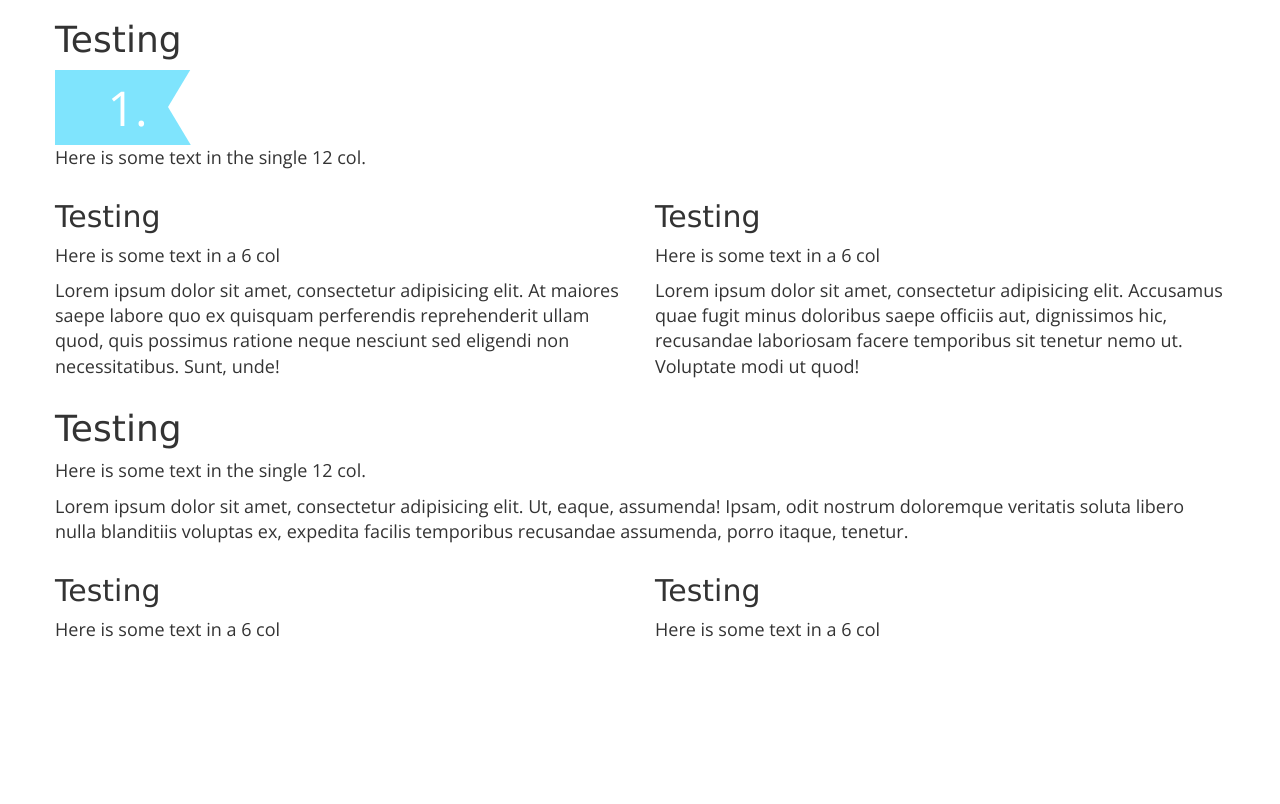
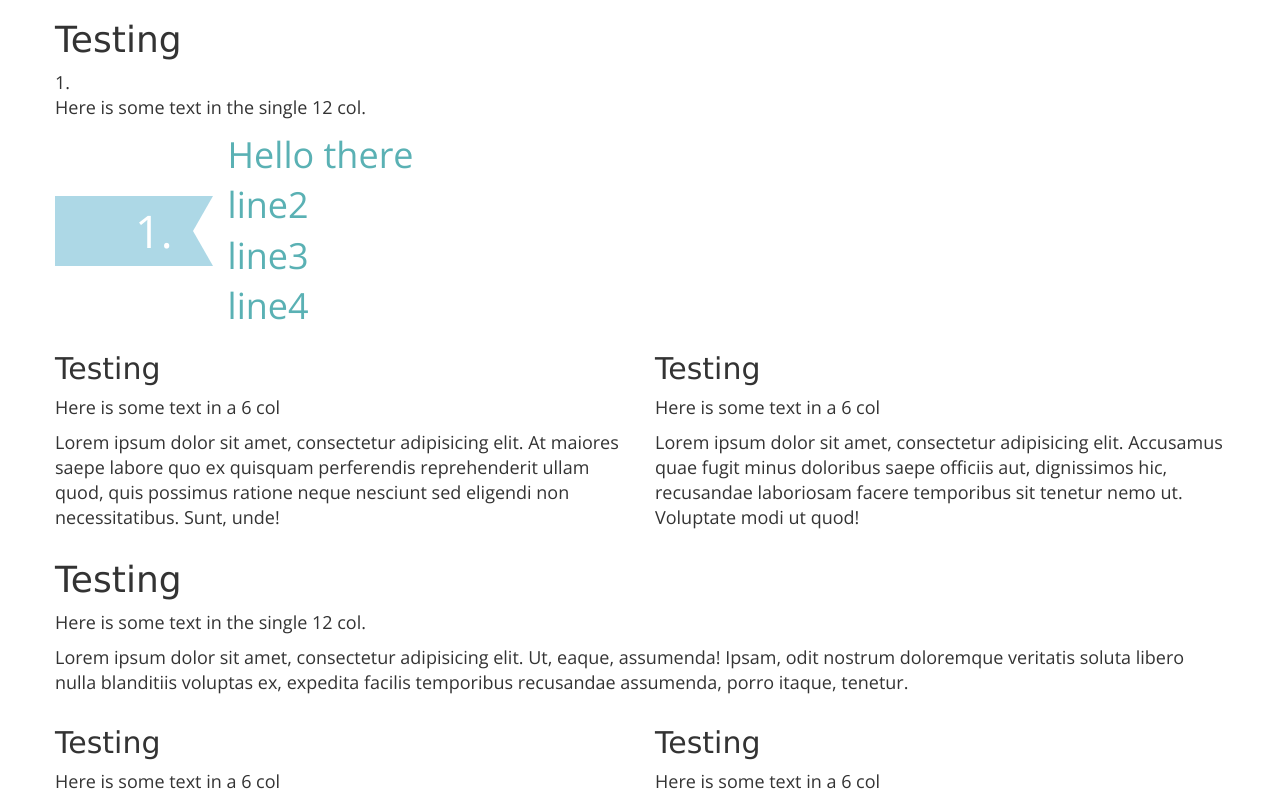
Before and after one commit to townivan/renewal2017, a website: page ribbonTest.html in a window 1280 px wide. Drawn offline with nearby package versions, Linux system fonts and the light colour scheme.

Commit message:
first draft

```diff
--- a/dev/_global.scss
+++ b/dev/_global.scss
@@ -48,14 +48,13 @@ a:hover, a:active{text-decoration:underline;}
    padding-left:3px;
 }
 
-
+/*
 .rib{
 	display:flex;
 	align-items:center;
 	flex-wrap:wrap;
 }
 .rib_text{
-
 	flex:1 1 100%;
 }
 .ribbon{
@@ -93,11 +92,54 @@ a:hover, a:active{text-decoration:underline;}
     border-bottom: 500px solid transparent;
     border-right: 300px solid white;
 }
+*/
 
-.factors__heading{
+
+
+.myRibbonContainer{
+	display: flex;
+	align-items: center;
+	flex-wrap:wrap;
+}
+.myRibbonRect{
+	background-color: #7fe4fd;
+	display: flex;
+	align-items: center;
+	height: 70px; /* set to twice the border size of the triangle */
+	padding-left: 68px;
+	padding-right: 20px;
+	font-size: 2.5em;
+	color: white;
+}
+.myRibbonTriangleBox{
+	display: flex;
+	align-items: center;
+}
+.myRibbonTriangle{
+	border: 35px #7fe4fd solid; /* half the height of the triangle */
+	border-left-color: transparent;
+	border-right-color: transparent;
+	border-right-width: 20px; /* width of the triangle */
+	height: 0;
+	width:0;
+	border-left: none;
+}
+.myRibbonAfterTriangleText{
+	display: flex;
+	align-items: center;
 	color:#5ab1b4;
 	font-size: 24px;
+	// margin-left: 15px;
 }
+
+
+
+
+
+// .factors__heading{
+// 	color:#5ab1b4;
+// 	font-size: 24px;
+// }
 .factors__factor{
 	margin-top:60px;
 }
@@ -222,20 +264,22 @@ a:hover, a:active{text-decoration:underline;}
 	.main-header__headingCol{
 		text-align:right;
 	}
-	.main-header__heading{
-		font-size: 2em;
-		line-height:1.1;
-	}
-	.main-header__summary{
-		font-size: .8em;
+
+	.main-header__heading {
+	    font-size: 1.7em;
+	    line-height:1.1;
 	}
 
-	.rib{
+	.main-header__summary {
+	    font-size: .75em;
+	    margin-top: 7px;
+	}
+
+	.myRibbonContainer{
 		flex-wrap:initial;
 	}
-	.rib_text{
-		padding-left: 5px;
-		flex:initial;
+	.myRibbonAfterTriangleText{
+		margin-left: 15px;
 	}
 
 	.factors__body{
@@ -246,21 +290,42 @@ a:hover, a:active{text-decoration:underline;}
 		padding-left:68px;
 	}
 
+
+
+
+
+	.differences__widthbox {
+    	width: 100%;
+	}
 	.differences__heading{
-		font-size:initial;
+		font-size:1.2em;
 	}
-	.differences__widthbox{
-		width:80%;
+	.financial-grades__company-name {
+    	font-size: 0.5em;
 	}
 
 }
 
 /* Medium Devices, Desktops */
 @media only screen and (min-width : 992px) {
-
+	.main-header__heading{
+		font-size: 2em;
+	}
+	.main-header__summary{
+		font-size: .8em;
+		margin-top: initial;
+	}
+	.differences__widthbox {
+	    width: 88%;
+	}
+	.financial-grades__company-name {
+    	font-size: 0.6em;
+	}
 }
 
 /* Large Devices, Wide Screens */
 @media only screen and (min-width : 1200px) {
-
+	.differences__widthbox{
+		width:80%;
+	}
 }
--- a/ribbonTest.html
+++ b/ribbonTest.html
@@ -10,6 +10,41 @@
         <link href="http://fonts.googleapis.com/css?family=Open+Sans:400,300" rel="stylesheet" type="text/css">
         <link href="css/bootstrap.min.css" rel="stylesheet">
         <link href="main.css" rel="stylesheet">
+        <style>
+        .myRibbonContainer{
+        	display: flex;
+        	align-items: center;
+        }
+        .myRibbonRect{
+        	background-color: lightblue;
+        	display: flex;
+        	align-items: center;
+        	height: 70px; /* set to twice the border size of the triangle */
+        	padding-left: 80px;
+        	padding-right: 20px;
+        	font-size: 2.5em;
+        	color: white;
+        }
+        .myRibbonTriangleBox{
+        	display: flex;
+        	align-items: center;
+        }
+        .myRibbonTriangle{
+        	border: 35px lightblue solid; /* half the height of the triangle */
+        	border-left-color: transparent;
+        	border-right-color: transparent;
+        	border-right-width: 20px; /* width of the triangle */
+        	height: 0;
+        	width:0;
+        	border-left: none;
+        }
+        .myRibbonAfterTriangleText{
+        	display: flex;
+        	align-items: center;
+        	font-size: 2em;
+        	margin-left: 15px;
+        }
+        </style>
     </head>
     <body>
 
@@ -28,6 +63,20 @@
 		  	</div>
 		  </div>
 		  <p>Here is some text in the single 12 col.</p>
+
+
+			<div class="myRibbonContainer">
+
+				<div class="myRibbonRect">1.</div>
+
+				<div class="myRibbonTriangleBox">
+					<div class="myRibbonTriangle"></div>
+				</div>
+
+				<div class="myRibbonAfterTriangleText">Hello there<br>line2<br>line3<br>line4</div>
+
+			</div>
+
 
 		</div>
 	</div>
```
Also changed, not shown: index.html (+37 -9 lines), img/graph01.jpg (added), img/graph02.jpg (added), img/graph03.jpg (added), img/landing.final[1].jpg (added), img/logo_unum_blue1.svg (deleted), main.css.
